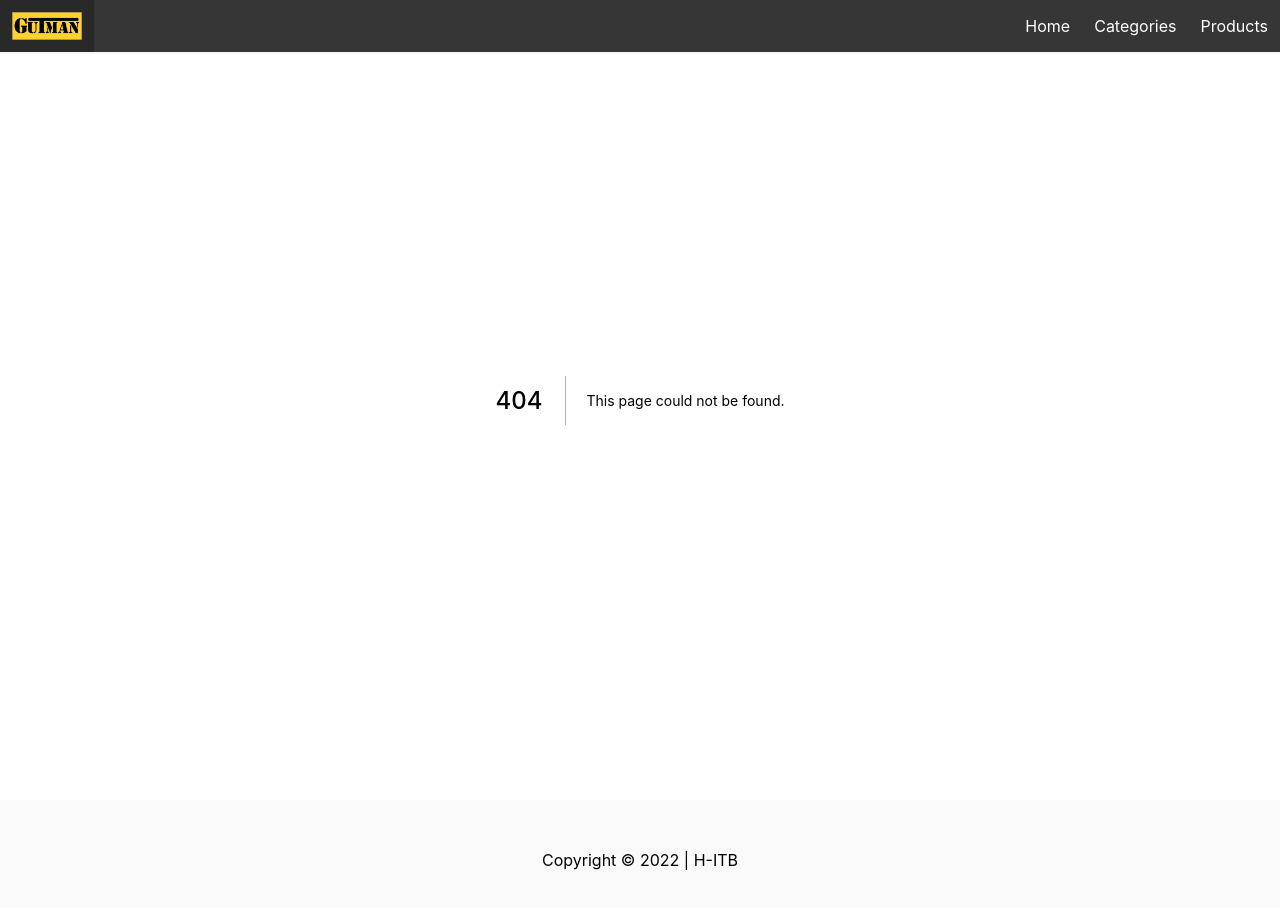
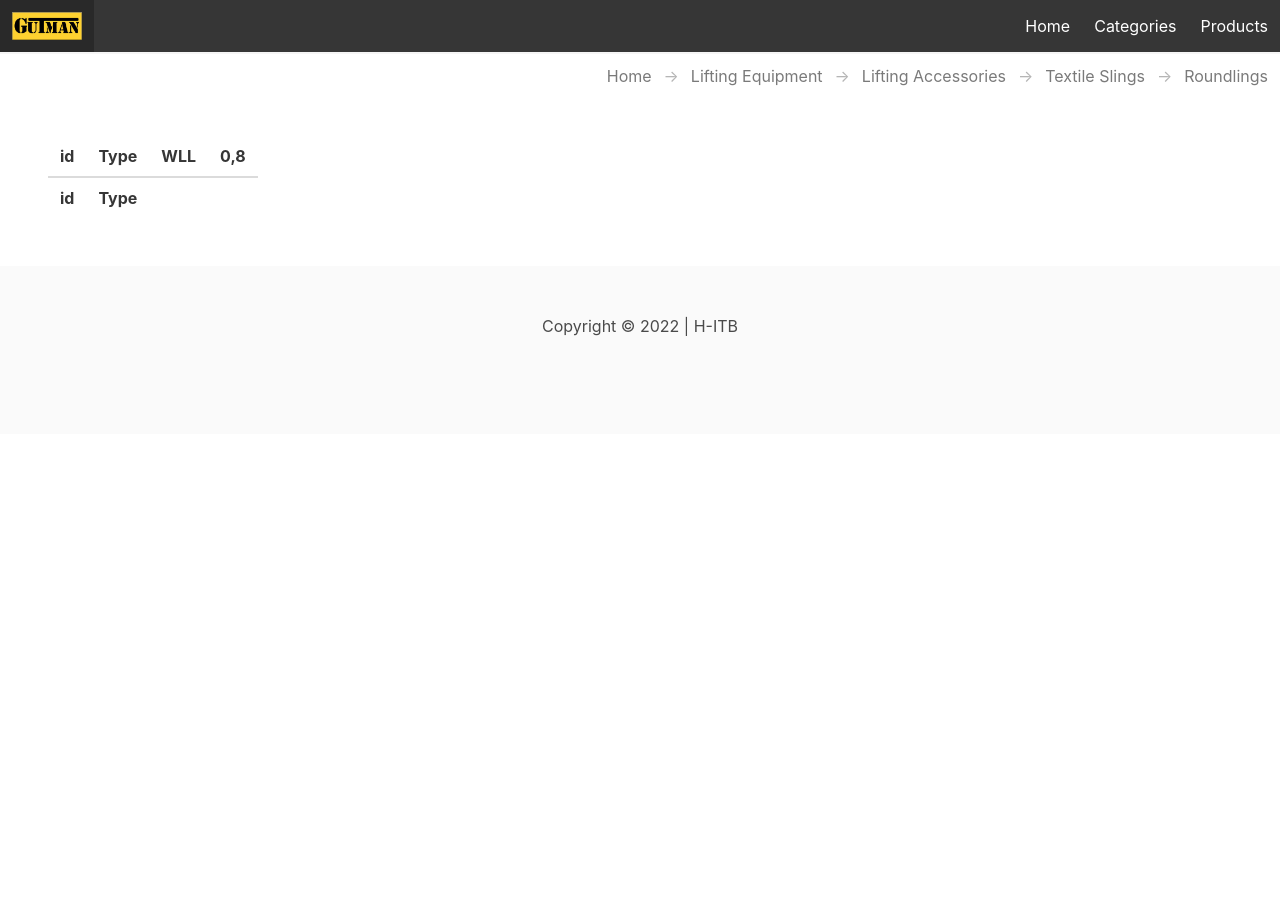
Before and after one commit to cohun/nextGutmanWeb, a Next.js app: page /LiftingEquipment/LiftingAccessories/TextileSlings/RoundSling in a window 1280 px wide. Before the commit this address had no page. Shown: the top 908 px of the page. After the commit the page ends 800 px from the top, so only its background shows below. Built offline with nearby package versions, Linux system fonts and the light colour scheme.

Commit message:
product table (IRS) started

```diff
--- /dev/null
+++ b/components/Table.js
@@ -0,0 +1,47 @@
+const Table = () => {
+  const irsData = [
+    { id: 1, Type: "IRS 10", WLL: "1000 kg", "0,8": "800 kg" },
+    { id: 2, Type: "IRS 20", WLL: "2000 kg", "0,8": "1600 kg" },
+    { id: 3, Type: "IRS 30", WLL: "3000 kg", "0,8": "2400 kg" },
+    { id: 4, Type: "IRS 40", WLL: "4000 kg", "0,8": "3200 kg" },
+  ];
+  const kkey = Object.keys(irsData[0]);
+  const dataLength = irsData.length;
+  const kkeyLength = kkey.length;
+  console.log(dataLength, kkeyLength);
+
+  return (
+    <section className="section">
+      <table className="table">
+        <thead>
+          <tr>
+            {kkey.map((item) => {
+              return <th key={item}>{item}</th>;
+            })}
+          </tr>
+        </thead>
+
+        <tfoot>
+          <tr>
+            <th>{kkey[0]}</th>
+            <th>{kkey[1]}</th>
+          </tr>
+        </tfoot>
+
+        {/* <tbody>
+          {irsData.map((item) => {
+            return (
+              <tr key={item[kkey[0]]}>
+                {kkey.map((keys, index) => {
+                  return <td key={item[keys[index]]}>{item[keys[index]]}</td>;
+                })}
+              </tr>
+            );
+          })}
+        </tbody> */}
+      </table>
+    </section>
+  );
+};
+
+export default Table;
--- /dev/null
+++ b/pages/LiftingEquipment/LiftingAccessories/TextileSlings/RoundSling/index.js
@@ -0,0 +1,48 @@
+import Image from "next/image";
+import Link from "next/link";
+import Table from "../../../../../components/Table";
+
+function RoundSling() {
+  return (
+    <div>
+      <section className="pt-6"></section>
+      <section className="pt-4 pb-0">
+        <nav
+          className="breadcrumb is-right has-arrow-separator"
+          aria-label="breadcrumbs"
+        >
+          <ul>
+            <li>
+              <Link href="/">
+                <a className="has-text-grey">Home</a>
+              </Link>
+            </li>
+            <li>
+              <Link href="/LiftingEquipment">
+                <a className="has-text-grey">Lifting Equipment</a>
+              </Link>
+            </li>
+            <li>
+              <Link href="/LiftingEquipment/LiftingAccessories">
+                <a className="has-text-grey">Lifting Accessories</a>
+              </Link>
+            </li>
+            <li>
+              <Link href="/LiftingEquipment/LiftingAccessories/TextileSlings">
+                <a className="has-text-grey">Textile Slings</a>
+              </Link>
+            </li>
+            <li>
+              <Link href="/LiftingEquipment/LiftingAccessories/TextileSlings/RoundSling">
+                <a className="has-text-grey">Roundlings</a>
+              </Link>
+            </li>
+          </ul>
+        </nav>
+      </section>
+      <Table />
+    </div>
+  );
+}
+
+export default RoundSling;
--- a/pages/LiftingEquipment/LiftingAccessories/index.js
+++ b/pages/LiftingEquipment/LiftingAccessories/index.js
@@ -4,6 +4,7 @@ import Link from "next/link";
 const LiftingEquipment = () => {
   return (
     <div>
+      <section className="pt-6"></section>
       <section className="pt-4 pb-0">
         <nav
           className="breadcrumb is-right has-arrow-separator"
@@ -21,7 +22,7 @@ const LiftingEquipment = () => {
               </Link>
             </li>
             <li>
-              <Link href="/LiftingEquipment">
+              <Link href="/LiftingEquipment/LiftingAccessories">
                 <a className="has-text-grey">Lifting Accessories</a>
               </Link>
             </li>
@@ -36,7 +37,7 @@ const LiftingEquipment = () => {
           <br />
           <div className="columns is-multiline">
             <div className="column is-12-mobile is-6-tablet is-3-widescreen">
-              <Link href="\LiftingEquipment\LiftingAccessories\TextileSlings">
+              <Link href="/LiftingEquipment/LiftingAccessories/TextileSlings">
                 <a>
                   <div className="card">
                     <div className="card-header">
--- a/pages/LiftingEquipment/ManualLiftingEquipment/index.js
+++ b/pages/LiftingEquipment/ManualLiftingEquipment/index.js
@@ -4,6 +4,7 @@ import Link from "next/link";
 const LiftingEquipment = () => {
   return (
     <div>
+      <section className="pt-6"></section>
       <section className="pt-4 pb-0">
         <nav
           className="breadcrumb is-right has-arrow-separator"
--- a/pages/LiftingEquipment/PoweredLiftingEquipment/index.js
+++ b/pages/LiftingEquipment/PoweredLiftingEquipment/index.js
@@ -4,6 +4,7 @@ import Link from "next/link";
 const LiftingEquipment = () => {
   return (
     <div>
+      <section className="pt-6"></section>
       <section className="pt-4 pb-0">
         <nav
           className="breadcrumb is-right has-arrow-separator"
```
Also changed, not shown: pages/LiftingEquipment/LiftingAccessories/TextileSlings/index.js (+4 -3 lines).
